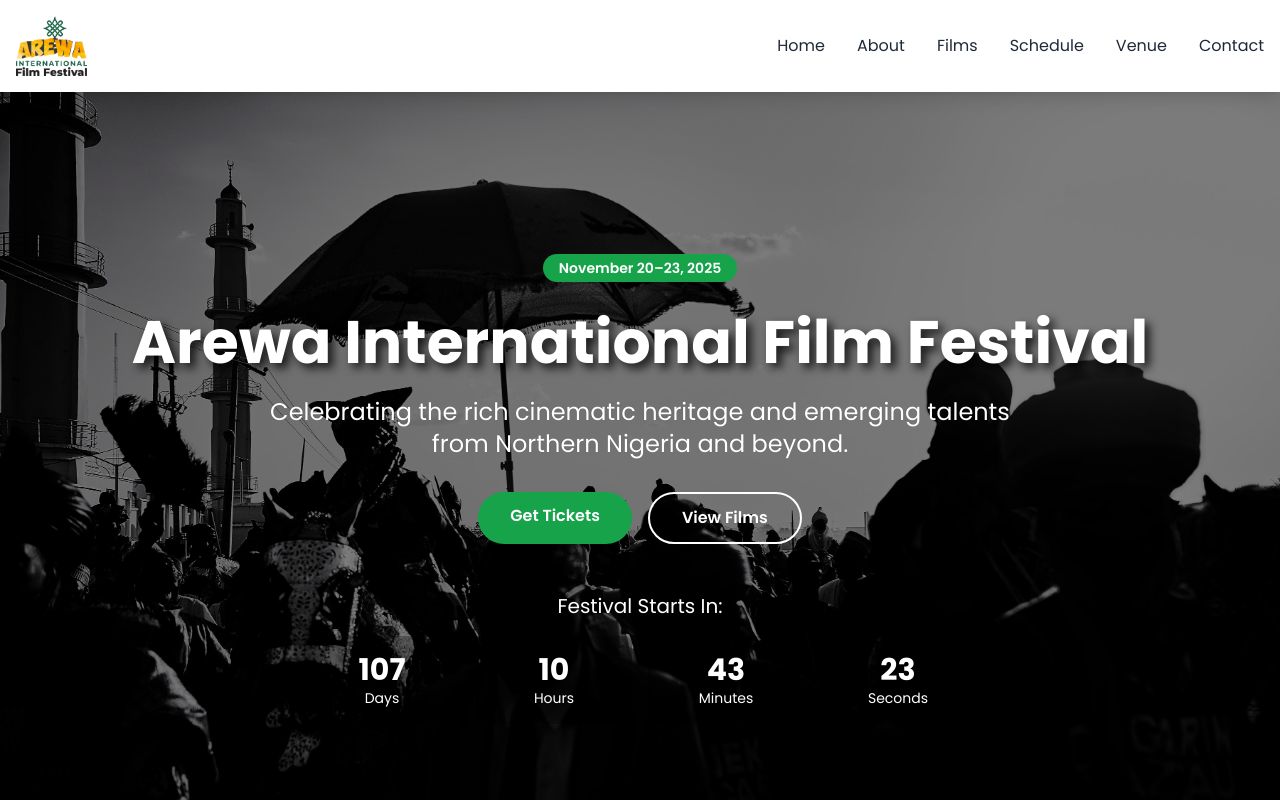
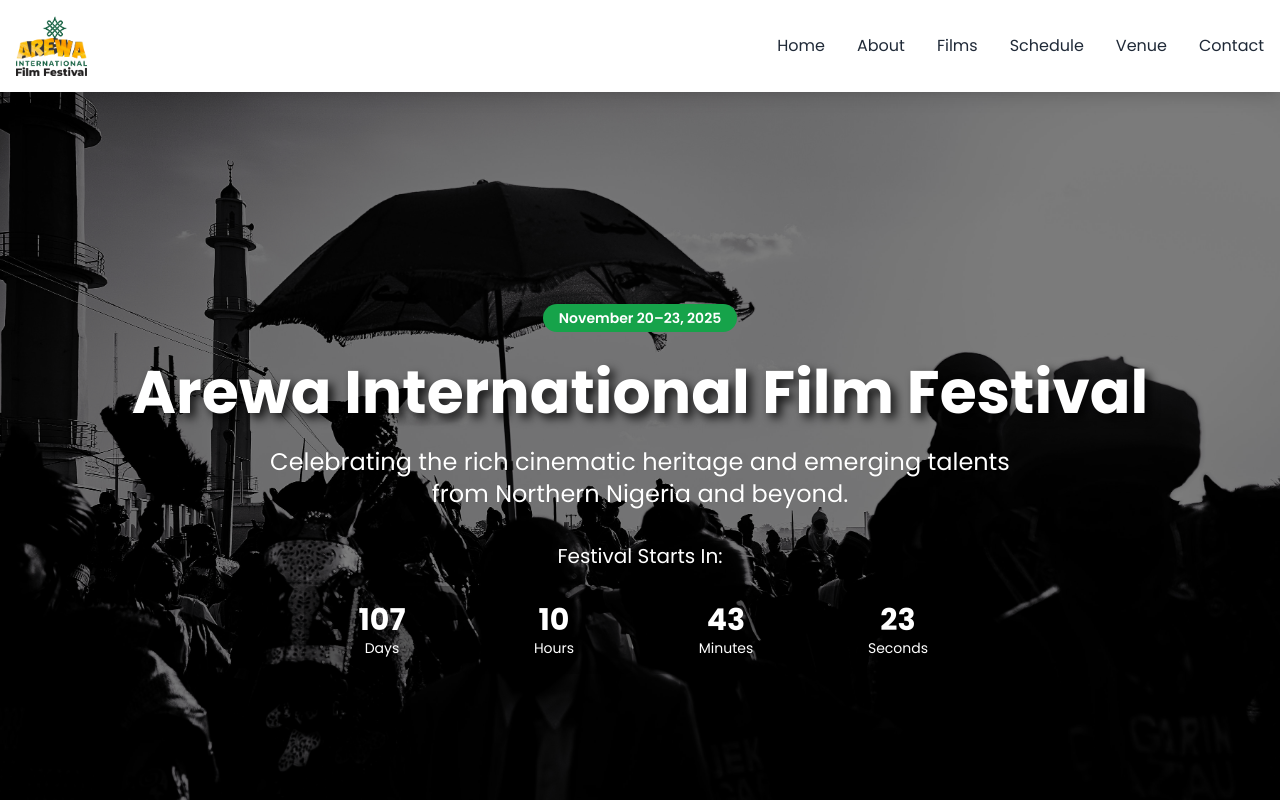
Before and after one commit to codedjade003/AIFF, a React (Vite) app in the folder aiff-website/: page / in a window 1280 px wide. Shown: the top 800 px of the page. Built offline with nearby package versions, Linux system fonts and the light colour scheme.

Commit message:
first deployed version 1.0.0.0

```diff
--- a/aiff-website/src/pages/Hero.jsx
+++ b/aiff-website/src/pages/Hero.jsx
@@ -62,21 +62,6 @@
           Northern Nigeria and beyond.
         </p>
 
-        <div className="flex flex-wrap justify-center gap-4 mb-12">
-          <a
-            href="#tickets"
-            className="bg-green-600 hover:bg-green-700 text-white px-8 py-3 rounded-full font-semibold transition duration-300"
-          >
-            Get Tickets
-          </a>
-          <a
-            href="#films"
-            className="border-2 border-white hover:bg-white hover:text-gray-900 text-white px-8 py-3 rounded-full font-semibold transition duration-300"
-          >
-            View Films
-          </a>
-        </div>
-
         {/* Countdown Timer */}
         <div className="max-w-2xl mx-auto">
           <h3 className="text-xl mb-4 text-shadow">
```
Also changed, not shown: 1 other file (tests, documents, lock files or other folders).
